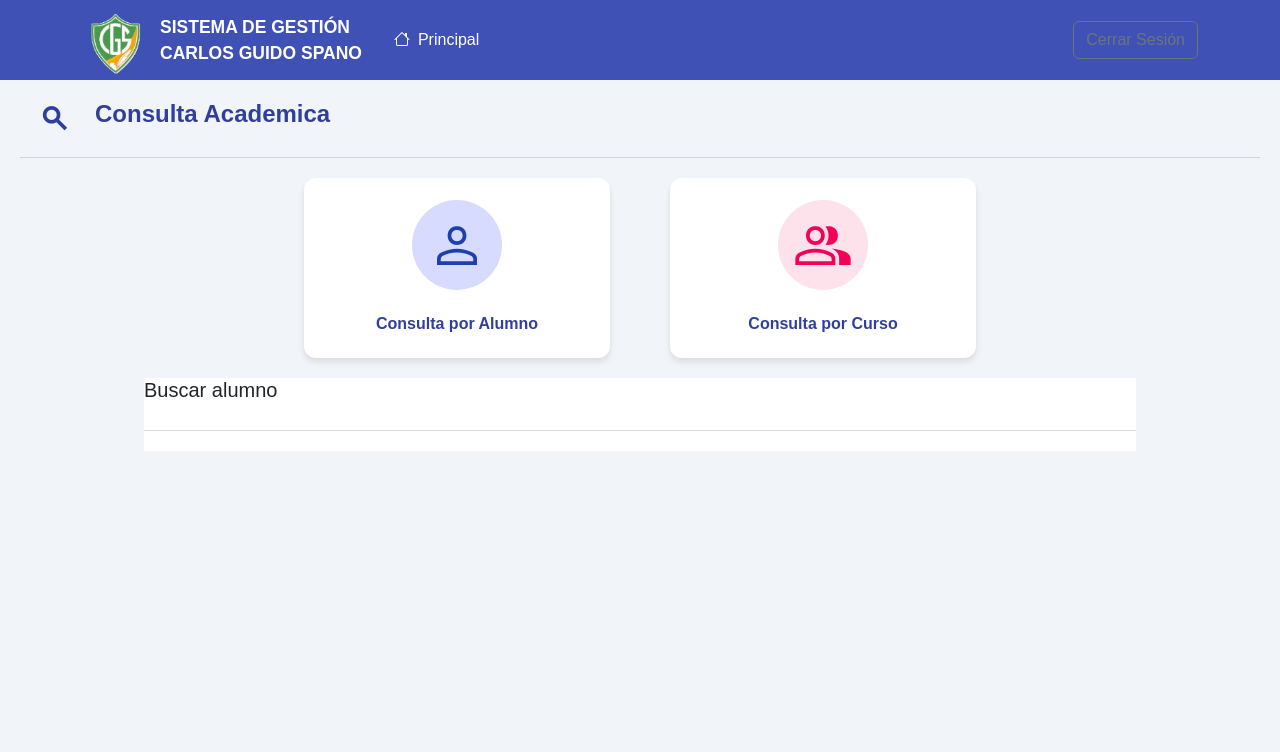
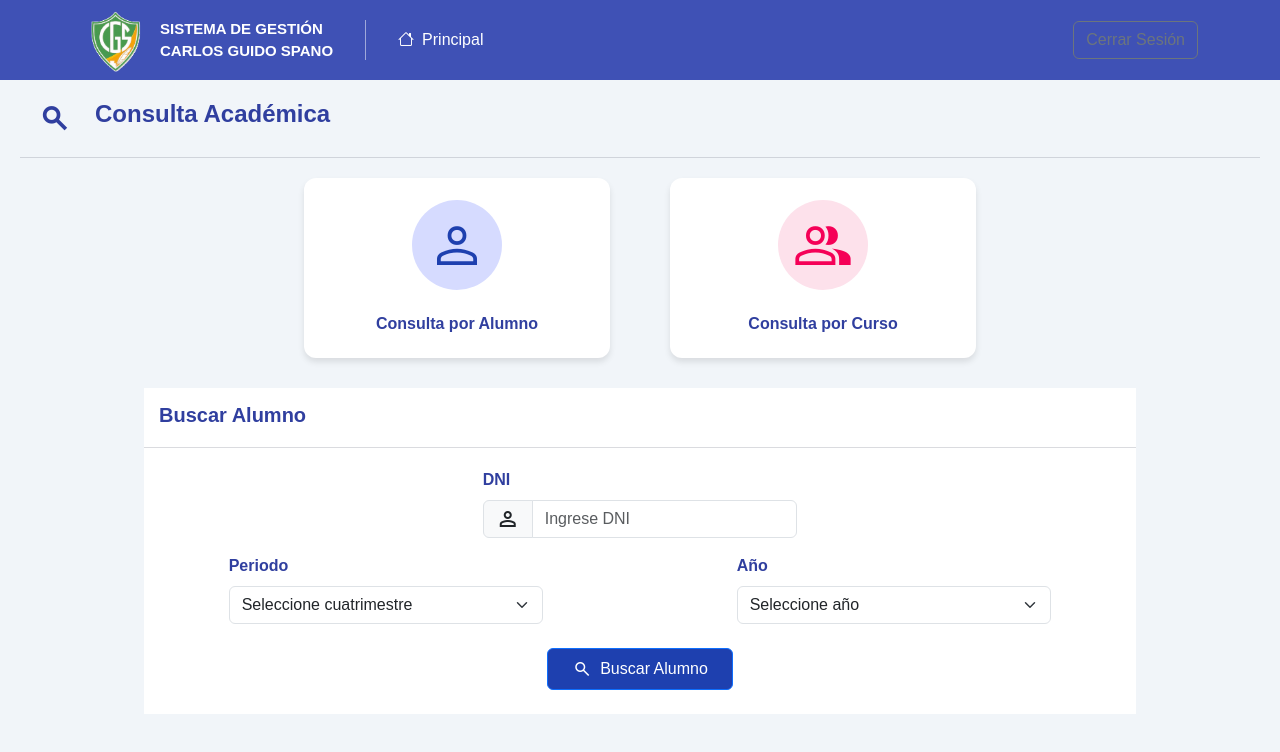
Before and after one commit to vmg22/Sistema_Colegio, a React (Vite) app in the folder frontend/: page / in a window 1280 px wide. Shown: the top 752 px of the page. Built offline with nearby package versions, Linux system fonts and the light colour scheme.

Commit message:
front de dash y cambios en nav

```diff
--- a/frontend/src/components/layout/Navv.jsx
+++ b/frontend/src/components/layout/Navv.jsx
@@ -1,51 +1,58 @@
-import Container from 'react-bootstrap/Container';
-import Nav from 'react-bootstrap/Nav';
-import Navbar from 'react-bootstrap/Navbar';
+import Container from "react-bootstrap/Container";
+import Nav from "react-bootstrap/Nav";
+import Navbar from "react-bootstrap/Navbar";
 
-import logo from "../../assets/logoguidospano.png"
-import '../../styles/nav.css'
+import logo from "../../assets/logoguidospano.png";
+import "../../styles/nav.css";
 
 const Navv = () => {
   return (
     <div>
       <Navbar expand="lg" className="nav">
         <Container>
-
-        <div className='d-flex align-items-center'>
+          <div className="d-flex align-items-center">
             <Navbar.Brand href="/" className="d-flex align-items-center">
               <img
                 src={logo}
                 alt="Logo"
                 width="70"
                 height="70"
-              className="d-inline-block align-top me-2"
-
+                className="d-inline-block me-2"
+                style={{
+                  transform: "translateY(-2px)",
+                }}
               />
-            <span className="fw-bold text-uppercase small text-white">
-              Sistema de Gestión <br /> Carlos Guido Spano
+              <span className="nombreCol">
+                SISTEMA DE GESTIÓN <br /> CARLOS GUIDO SPANO
               </span>
             </Navbar.Brand>
 
+            <div
+              className="mx-3"
+              style={{
+                height: "40px",
+                width: "1px",
+                backgroundColor: "rgba(255,255,255,0.5)"
+              }}
+            ></div>
+
             <Nav className="d-flex align-items-center gap-3">
-
               <Nav.Link
                 href="/principal "
                 className="text-white px-3 py-1 rounded small"
-              style={{ color:"white" }}
+                style={{ color: "white" }}
               >
                 <i className="bi bi-house me-2"></i>
                 Principal
               </Nav.Link>
-
             </Nav>
           </div>
 
           <button className="btn btn-outline-secondary">Cerrar Sesión</button>
-
         </Container>
       </Navbar>
     </div>
-  )
-}
+  );
+};
 
-export default Navv
+export default Navv;
--- a/frontend/src/components/ui/Botones.jsx
+++ b/frontend/src/components/ui/Botones.jsx
@@ -1,4 +1,5 @@
 import React from 'react';
+import Button from 'react-bootstrap/esm/Button';
 
 const ButtonShowcase = () => {
   return (
@@ -49,6 +50,19 @@ const ButtonShowcase = () => {
             <i className="fas fa-plus"></i>
             Agregar Item
           </button>
+          <Button
+                type="submit"
+                className="d-flex align-items-center gap-2 px-4 py-2"
+                style={{backgroundColor:"#1e40af"}}
+              >
+                <span
+                  className="material-symbols-outlined"
+                  style={{ fontSize: "20px" }}
+                >
+                  search
+                </span>
+                <span>Buscar Alumno</span>
+              </Button>
           <button className="btn btn-secondary btn-icon">
             <i className="fas fa-cog"></i>
           </button>
--- a/frontend/src/pages/dashboard/Dashboard.jsx
+++ b/frontend/src/pages/dashboard/Dashboard.jsx
@@ -1,7 +1,11 @@
 import React from "react";
 import { useState } from "react";
 import "../../styles/dashboard.css";
-
+import Button from "react-bootstrap/Button";
+import Col from "react-bootstrap/Col";
+import Form from "react-bootstrap/Form";
+import InputGroup from "react-bootstrap/InputGroup";
+import Row from "react-bootstrap/Row";
 
 const Dashboard = () => {
   const [tipoConsulta, setConsulta] = useState("alumno");
@@ -10,7 +14,15 @@ const Dashboard = () => {
 
   const [validated, setValidated] = useState(false);
 
+  const handleSubmit = (event) => {
+    const form = event.currentTarget;
+    if (form.checkValidity() === false) {
+      event.preventDefault();
+      event.stopPropagation();
+    }
 
+    setValidated(true);
+  };
 
   return (
     <div className="nombre_vista">
@@ -28,7 +40,7 @@ const Dashboard = () => {
         >
           search
         </span>
-        <h4>Consulta Academica</h4>
+        <h4>Consulta Académica</h4>
       </div>
 
       <hr className="linea-separadora" />
@@ -56,10 +68,126 @@ const Dashboard = () => {
       </div>
 
       <div className="contenedor-busqueda">
-        <h5>Buscar {tipoConsulta}</h5>
-        <hr className="linea-separadora" />
+        {tipoConsulta === "alumno" ? (
 
+          <Form noValidate validated={validated} onSubmit={handleSubmit}>
+            <h5 className="tituloForm">Buscar Alumno</h5>
+            <hr className="linea-separadora" />
+            <Row className="mb-3 d-flex justify-content-center">
+              <Form.Group as={Col} md="4" controlId="validationCustom01">
+                <Form.Label className="formLabel">DNI</Form.Label>
+                <InputGroup>
+                  <InputGroup.Text>
+                    <span className="material-symbols-outlined">person</span>
+                  </InputGroup.Text>
+                  <Form.Control
+                    required
+                    type="text"
+                    placeholder="Ingrese DNI"
+                  />
+                </InputGroup>
+              </Form.Group>
+            </Row>
+            <Row className="mb-3 d-flex justify-content-around">
+              <Form.Group as={Col} md="4" controlId="validationCustomPeriodo">
+                <Form.Label className="formLabel">Periodo</Form.Label>
+                <Form.Select required>
+                  <option value="">Seleccione cuatrimestre</option>
+                  <option value="1">1er Cuatrimestre</option>
+                  <option value="2">2do Cuatrimestre</option>
+                </Form.Select>
+              </Form.Group>
 
+              <Form.Group as={Col} md="4" controlId="validationCustomPeriodo">
+                <Form.Label className="formLabel">Año</Form.Label>
+                <Form.Select required>
+                  <option value="">Seleccione año</option>
+                  <option value="2025">2025</option>
+                  <option value="2026">2026</option>
+                </Form.Select>
+              </Form.Group>
+            </Row>
+            <div className="d-flex justify-content-center my-4">
+              <Button
+                type="submit"
+                className="d-flex align-items-center gap-2 px-4 py-2 btnBuscar"
+              >
+                <span
+                  className="material-symbols-outlined"
+                  style={{ fontSize: "20px" }}
+                >
+                  search
+                </span>
+                <span>Buscar Alumno</span>
+              </Button>
+            </div>
+          </Form>
+        ) : (
+          <Form noValidate validated={validated} onSubmit={handleSubmit}>
+            <h5 className="tituloForm">Buscar Curso</h5>
+            <hr className="linea-separadora" />
+            <Row className="mb-3 d-flex justify-content-around">
+              <Form.Group as={Col} md="4" controlId="validationCustomPeriodo">
+                <Form.Label className="formLabel">Curso</Form.Label>
+                <Form.Select required>
+                  <option value="">Seleccione curso</option>
+                  <option value="1">1</option>
+                  <option value="2">2</option>
+                  <option value="3">3</option>
+                  <option value="4">4</option>
+                  <option value="5">5</option>
+                  <option value="6">6</option>
+                </Form.Select>
+              </Form.Group>
+
+              <Form.Group as={Col} md="4" controlId="validationCustomPeriodo">
+                <Form.Label className="formLabel">Materia</Form.Label>
+                <Form.Select required>
+                  <option value="">Seleccione materia</option>
+                  <option value="Biologia">Biologia</option>
+                  <option value="Historia">Historia</option>
+                  <option value="Matematicas">Matematicas</option>
+                  <option value="Lengua">Lengua</option>
+                  <option value="Geografia">Geografia</option>
+                  <option value="Ingles">Ingles</option>
+                </Form.Select>
+              </Form.Group>
+            </Row>
+            <Row className="mb-3 d-flex justify-content-around">
+              <Form.Group as={Col} md="4" controlId="validationCustomPeriodo">
+                <Form.Label className="formLabel">Periodo</Form.Label>
+                <Form.Select required>
+                  <option value="">Seleccione cuatrimestre</option>
+                  <option value="1">1er Cuatrimestre</option>
+                  <option value="2">2do Cuatrimestre</option>
+                </Form.Select>
+              </Form.Group>
+
+              <Form.Group as={Col} md="4" controlId="validationCustomPeriodo">
+                <Form.Label className="formLabel">Año</Form.Label>
+                <Form.Select required>
+                  <option value="">Seleccione año</option>
+                  <option value="2025">2025</option>
+                  <option value="2026">2026</option>
+                </Form.Select>
+              </Form.Group>
+            </Row>
+            <div className="d-flex justify-content-center my-4">
+              <Button
+                type="submit"
+                className="d-flex align-items-center gap-2 px-4 py-2 btnBuscar"
+              >
+                <span
+                  className="material-symbols-outlined"
+                  style={{ fontSize: "20px" }}
+                >
+                  search
+                </span>
+                <span>Buscar Curso</span>
+              </Button>
+            </div>
+          </Form>
+        )}
       </div>
     </div>
   );
--- a/frontend/src/styles/dashboard.css
+++ b/frontend/src/styles/dashboard.css
@@ -108,9 +108,27 @@ h4 {
   flex-direction: column;
   background-color: white;
   width: 80%;
-  margin: 0 auto;
+  margin: 30px auto;
 }
 
+.formLabel{
+  color: #303F9F;
+  font-weight: 550;
+}
+
+.tituloForm{
+    color: #303F9F;
+  font-weight: 550;
+  margin-left: 15px;
+  margin-top: 15px;
+}
+
+.btnBuscar{
+  background-color:#1e40af;
+}
+.btnBuscar:hover{
+  background-color: rgb(16, 45, 141)
+}
 /* Responsive */
 @media (max-width: 768px) {
   .contenedor-botones-dash {
--- a/frontend/src/styles/index.css
+++ b/frontend/src/styles/index.css
@@ -2,6 +2,7 @@
 :root {
   --blue-primary: #0D6EFD; /* Azul principal */
   --blue-secondary: #2980b9; /* Azul de pestaña activa */
+  --blue-dark: #1e40af
   --green-add: #28a745;     /* Verde para "Agregar" */
   --orange-edit: #f39c12;   /* Naranja para "Editar" */
   --red-delete: #e74c3c;    /* Rojo para "Eliminar" */
--- a/frontend/src/styles/nav.css
+++ b/frontend/src/styles/nav.css
@@ -3,3 +3,9 @@
     padding: 0;
     ;
 }
+
+.nombreCol{
+    color: white;
+    font-size: 15px;
+    font-weight:550;
+}
```
Also changed, not shown: frontend/src/components/ui/Formularios.jsx (+0 -64 lines). Lines whose indentation alone changed are shown as unchanged.
